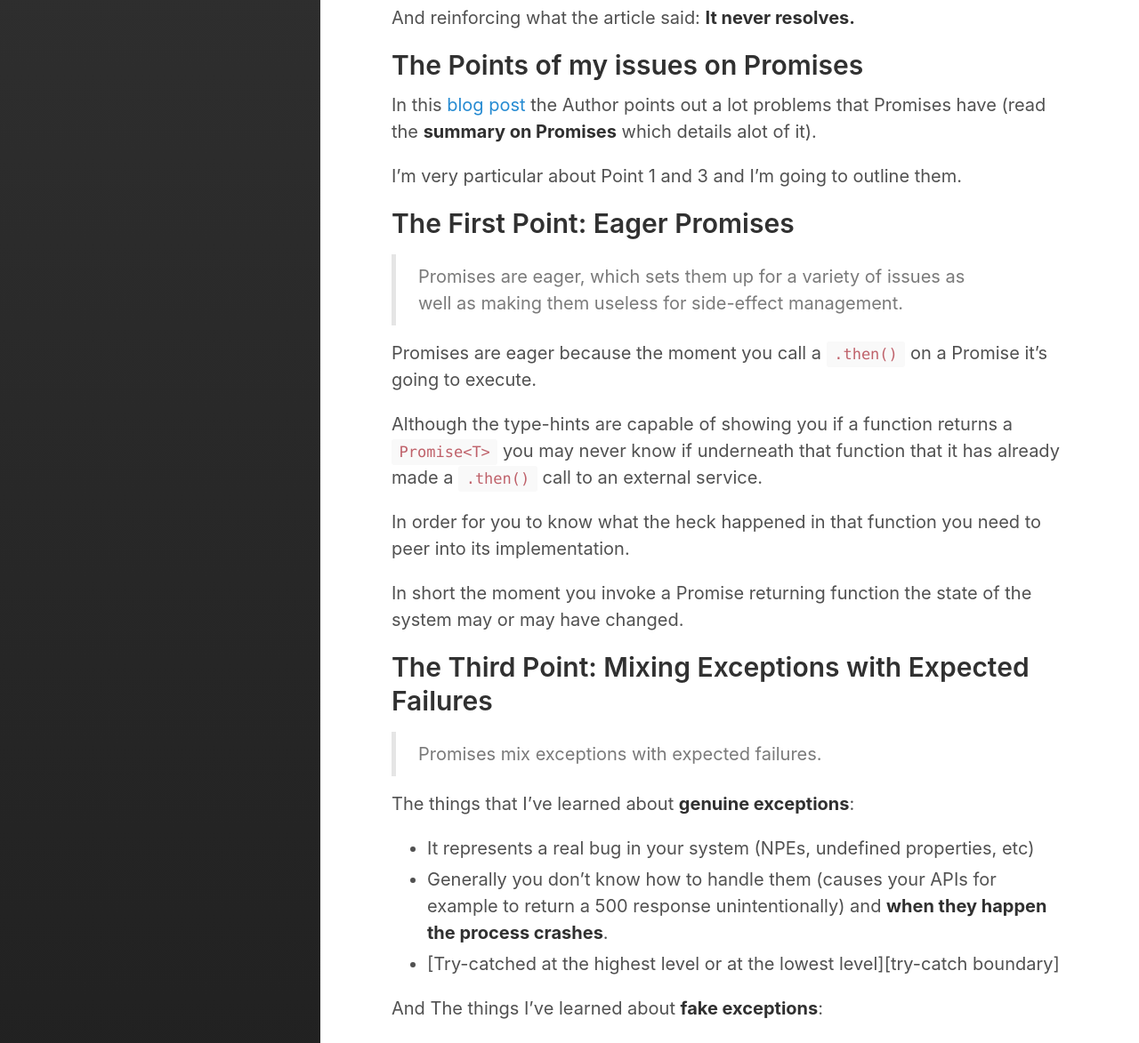
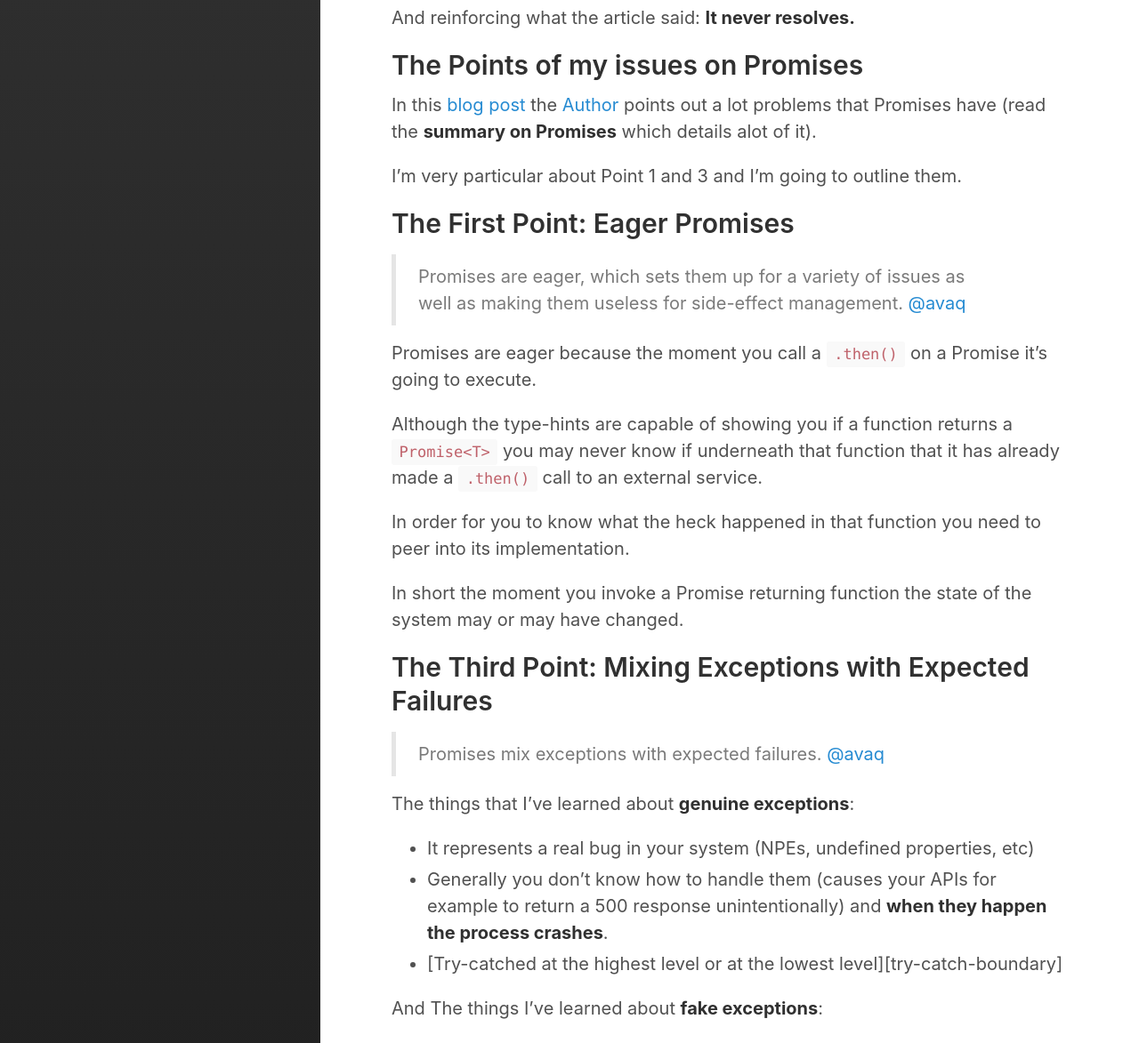
Before and after one commit to Pofay/pofay.github.io, a Jekyll site: the page built from _posts/2019-02-14-Promise-issues.md, in a window 1280 px wide. Shown: the part 377-1550 px from the top of the page at 89% size. Built offline with Jekyll 4.4.1, drawn with Linux system fonts in a browser that asks for light colours; some of the changed text lies outside the part shown.

Commit message:
Added Author's annotation on each point

```diff
--- a/_posts/2019-02-14-Promise-issues.md
+++ b/_posts/2019-02-14-Promise-issues.md
@@ -13,13 +13,15 @@ And reinforcing what the article said:  **It never resolves.**
 
 ## The Points of my issues on Promises
 
-In this [blog post][broken-promises] the Author points out a lot problems that Promises have (read the **summary on Promises** which details alot of it).
+In this [blog post][broken-promises] the [Author][@avaq] points out a lot problems that Promises have (read the **summary on Promises** which details alot of it).
 
 I'm very particular about Point 1 and 3 and I'm going to outline them.
 
 ## The First Point: Eager Promises
 
 > Promises are eager, which sets them up for a variety of issues as well as making them useless for side-effect management.
+> [@avaq][@avaq]
+
 
 Promises are eager because the moment you call a `.then()` on a Promise it's going to execute.
 
@@ -32,12 +34,13 @@ In short the moment you invoke a Promise returning function the state of the sys
 ## The Third Point: Mixing Exceptions with Expected Failures
 
 > Promises mix exceptions with expected failures.
+> [@avaq][@avaq]
 
 The things that I've learned about **genuine exceptions**:
 
 * It represents a real bug in your system (NPEs, undefined properties, etc)
 * Generally you don't know how to handle them (causes your APIs for example to return a 500 response unintentionally) and **when they happen the process crashes**.
-* [Try-catched at the highest level or at the lowest level][try-catch boundary]
+* [Try-catched at the highest level or at the lowest level][try-catch-boundary]
 
 And The things I've learned about **fake exceptions**:
 
@@ -73,3 +76,4 @@ And those are my issues on Promises. The only thing redeemable about them is tha
 [try-catcy-boundary]:https://enterprisecraftsmanship.com/2015/02/26/exceptions-for-flow-control-in-c/
 [nodejs]:https://nodejs.org/en/
 [folktale-result]:https://folktale.origamitower.com/docs/v2.3.0/migrating/from-data.either/
+[@avaq]:https://medium.com/@avaq
```
Also changed, not shown: other parts of _posts/2019-02-14-Promise-issues.md (+1 -1 lines).
